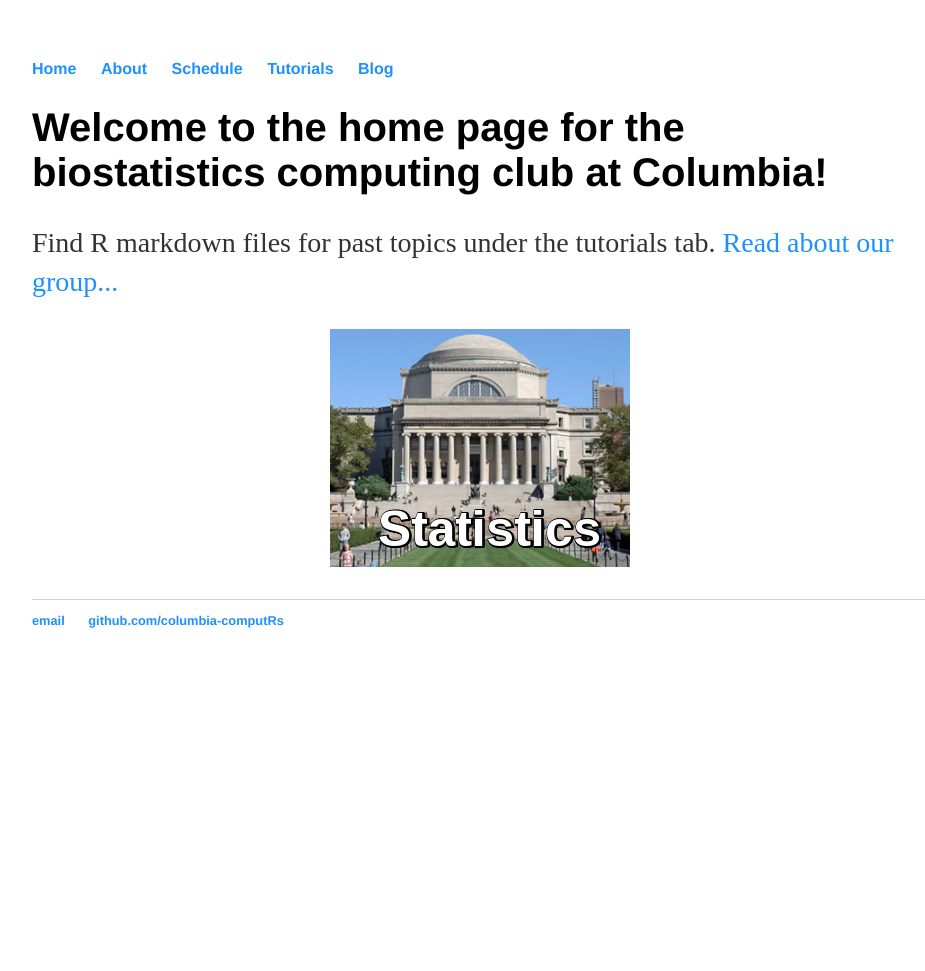
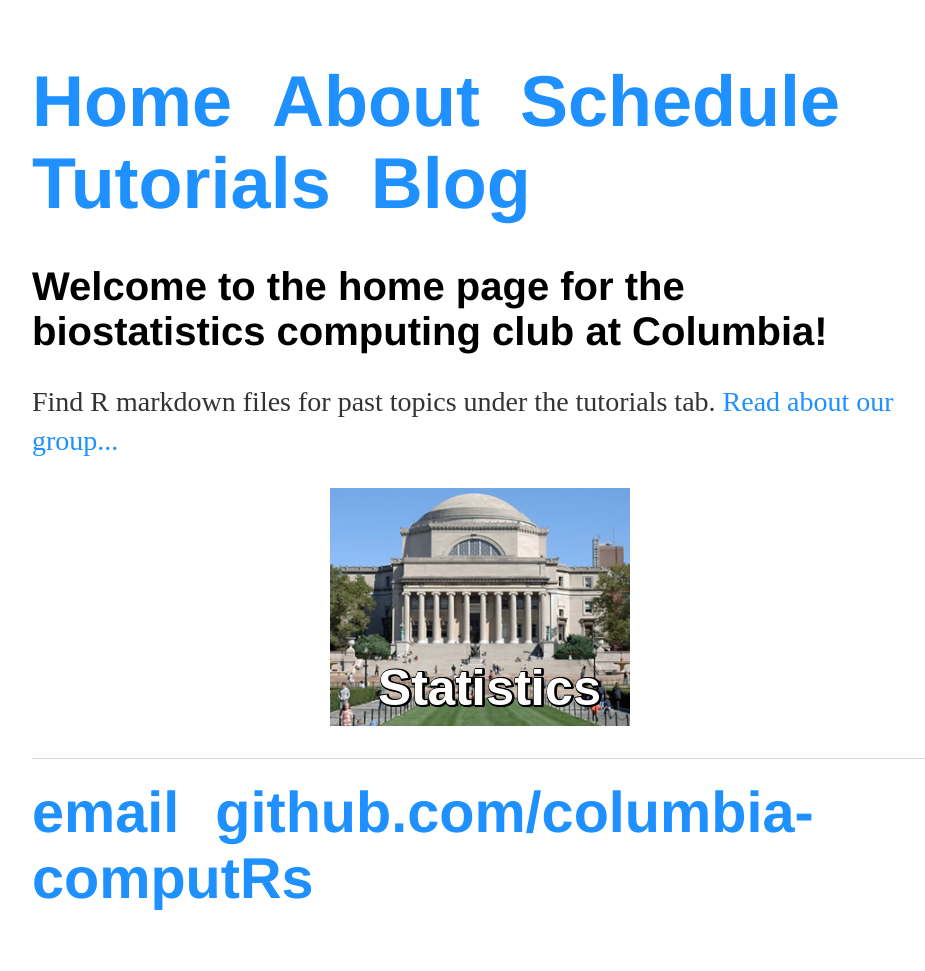
Before and after one commit to columbia-computing-club/columbia-computing-club.github.io, a Jekyll site: the page built from index.html, in a window 1280 px wide. Shown: the whole page, without its empty margins (160-1085 px from the left). Built offline with Jekyll 4.4.1, drawn with Linux system fonts in a browser that asks for light colours; before the commit the page ends 900 px from its top, so only the background shows below that.

Commit message:
Update main.css

```diff
--- a/css/main.css
+++ b/css/main.css
@@ -38,6 +38,11 @@
     font-size: 1.5em;
 }
 
+ul {
+    margin: 20px auto 40px;
+    font-size: 4.5em;
+}
+
 ul.posts li {
     list-style: none;
 }
```
